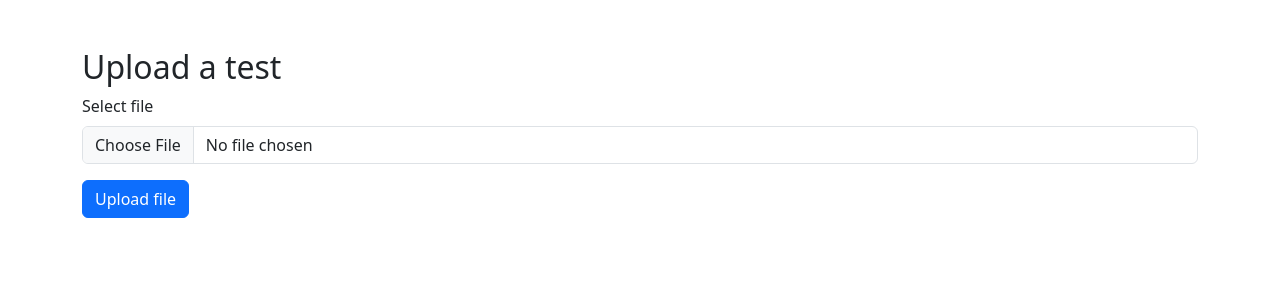
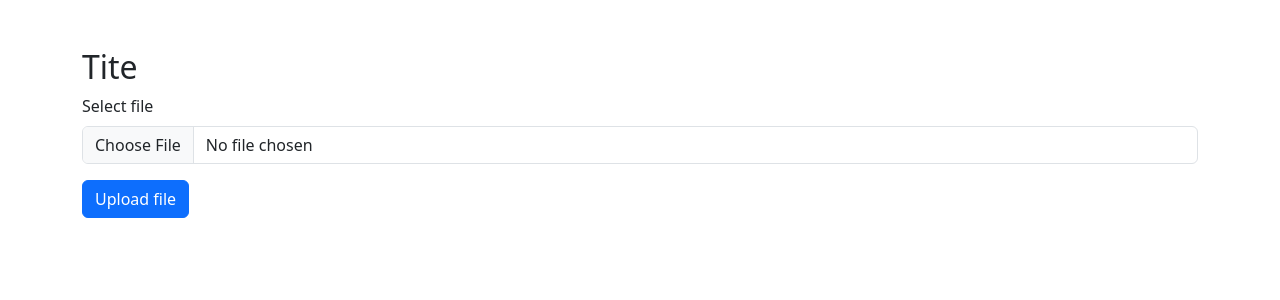
Before and after one commit to tayawaaean/File_Management_System, a PHP site: page / in a window 1280 px wide. Shown: the top 300 px of the page. Run offline with PHP 8.4, Linux system fonts and the light colour scheme.

Commit message:
Update index.php

```diff
--- a/index.php
+++ b/index.php
@@ -12,7 +12,7 @@
 </head>
 <body>
 	<div class="container mt-5">
-		<h2>Upload a test</h2>
+		<h2>Tite</h2>
 		<form action="upload.php" method="POST" enctype="multipart/form-data">
 			<div class="mb-3">
 				<label for="file" class="form-label">Select file</label>
```
